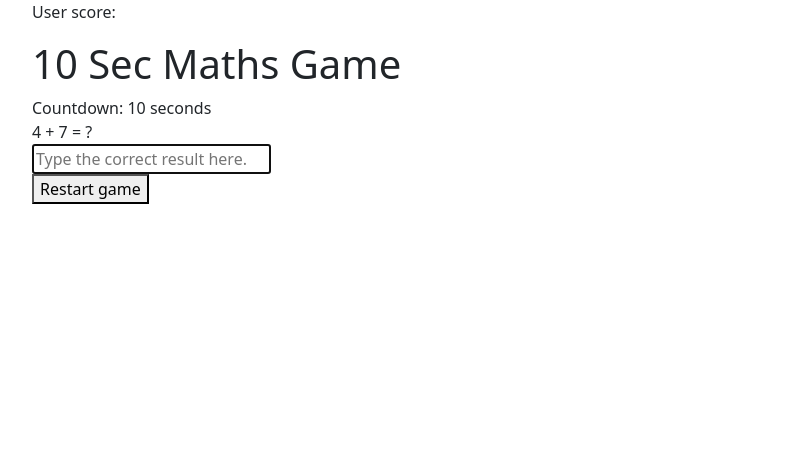
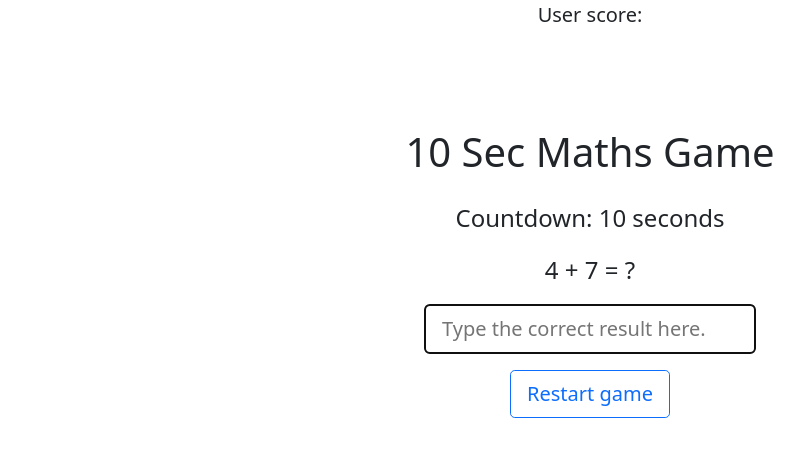
Before and after one commit to julesss-coder/10-Seconds-Maths-Game, a plain HTML site: page index.html in a window 1280 px wide. Shown: the whole page, without its empty margins (50-854 px from the left). Drawn offline with nearby package versions, Linux system fonts and the light colour scheme.

Commit message:
Added CSS and README

```diff
--- a/index.html
+++ b/index.html
@@ -1,31 +1,36 @@
 <!DOCTYPE html>
 <html lang="en">
+
 <head>
   <meta charset="UTF-8">
   <meta http-equiv="X-UA-Compatible" content="IE=edge">
   <meta name="viewport" content="width=device-width, initial-scale=1.0">
   <title>10 Sec Maths Game</title>
   <!-- Bootstrap 5 -->
-  <link href="https://cdn.jsdelivr.net/npm/bootstrap@5.1.3/dist/css/bootstrap.min.css" rel="stylesheet" integrity="sha384-1BmE4kWBq78iYhFldvKuhfTAU6auU8tT94WrHftjDbrCEXSU1oBoqyl2QvZ6jIW3" crossorigin="anonymous">
+  <link href="https://cdn.jsdelivr.net/npm/bootstrap@5.1.3/dist/css/bootstrap.min.css" rel="stylesheet"
+    integrity="sha384-1BmE4kWBq78iYhFldvKuhfTAU6auU8tT94WrHftjDbrCEXSU1oBoqyl2QvZ6jIW3" crossorigin="anonymous">
   <!-- Custom CSS -->
   <link href="./style.css" rel="stylesheet" type="text/css" />
 </head>
 
 <body>
-  <div class="container">
-    <div class="row">
+  <div class="container text-center">
+    <div class="row user-score fs-5">
       <div class="col">
-        <p id="user-score">User score: <span></span></p><!--Display current user score here -->
+        <p id="user-score">User score: <span></span></p>
+        <!--Display current user score here -->
       </div>
     </div>
 
-    <div class="row">
+    <div class="row main-content">
+      <div class="col-12">
+        <div class="row title">
           <div class="col">
             <h1>10 Sec Maths Game</h1>
           </div>
         </div>
 
-    <div class="row">
+        <div class="row countdown mt-3 fs-4">
           <div class="col">
             <div id="countdown-display">
               Countdown: <span>10 seconds</span>
@@ -33,7 +38,7 @@
           </div>
         </div>
 
-    <div class="row">
+        <div class="row question mt-3 fs-4">
           <div class="col">
             <div id="question-display">
               <!-- display maths question here -->
@@ -41,21 +46,25 @@
           </div>
         </div>
 
-    <div class="row">
+        <div class="row user-input mt-3 fs-4">
           <div class="col">
-        <input id="user-input-field" type="text" placeholder="Type the correct result here.">
+            <input id="user-input-field" type="text" class="form-control-lg" placeholder="Type the correct result here.">
 
             </input>
           </div>
         </div>
 
-    <div class="row">
+        <div class="row restart-button mt-3">
           <div class="col">
-        <button id="restart-game">Restart game</button>
+            <button id="restart-game" class="btn btn-outline-primary btn-lg">Restart game</button>
+          </div>
+        </div>
+
       </div>
     </div>
   </div>
 
   <script src="./script.js"></script>
 </body>
+
 </html>
--- a/style.css
+++ b/style.css
@@ -0,0 +1,10 @@
+.container {
+  position: relative;
+}
+
+.main-content {
+  position: absolute;
+  top: 10vw;
+  right: 0;
+  left: 0;
+}
```
Also changed, not shown: requirements.txt, 1 other file. Lines whose indentation alone changed are shown as unchanged.
